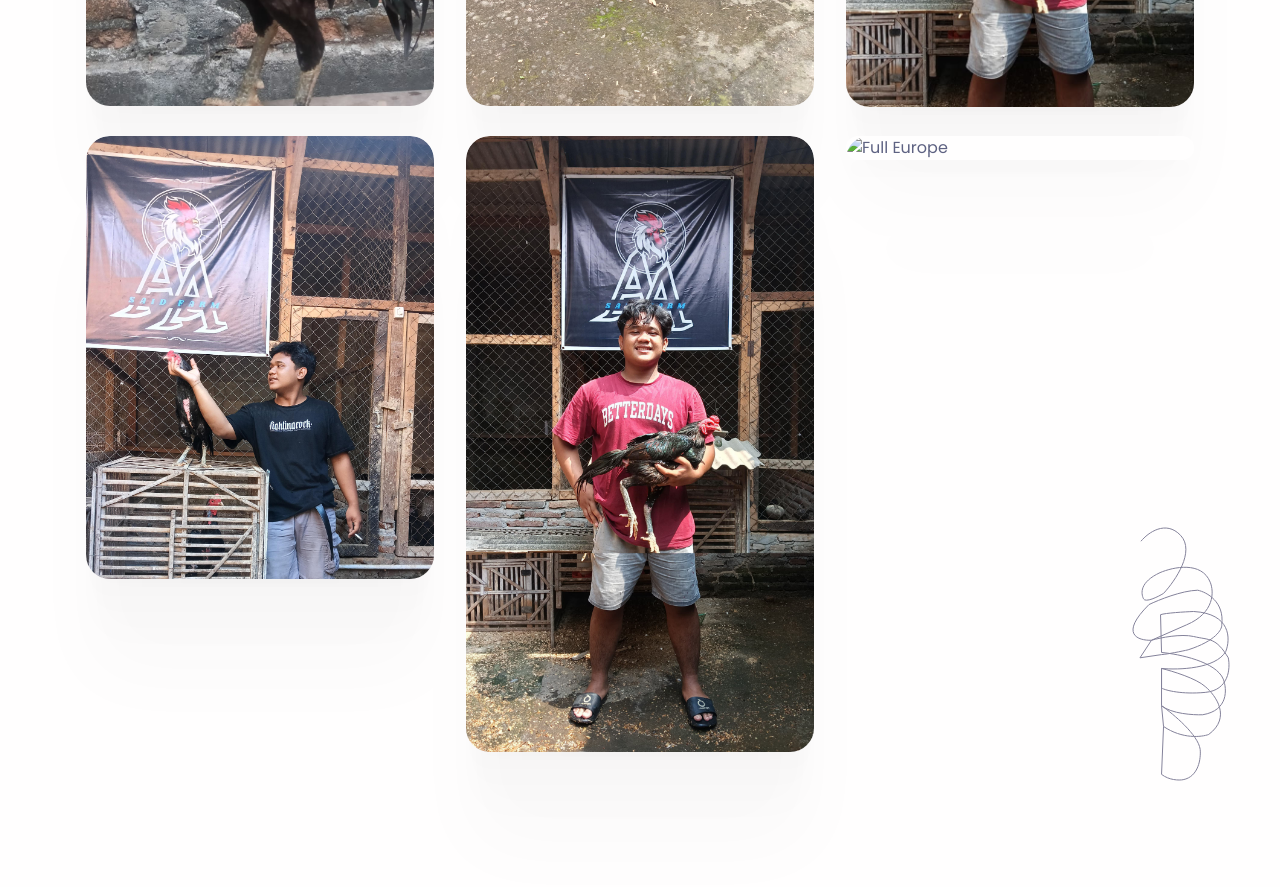
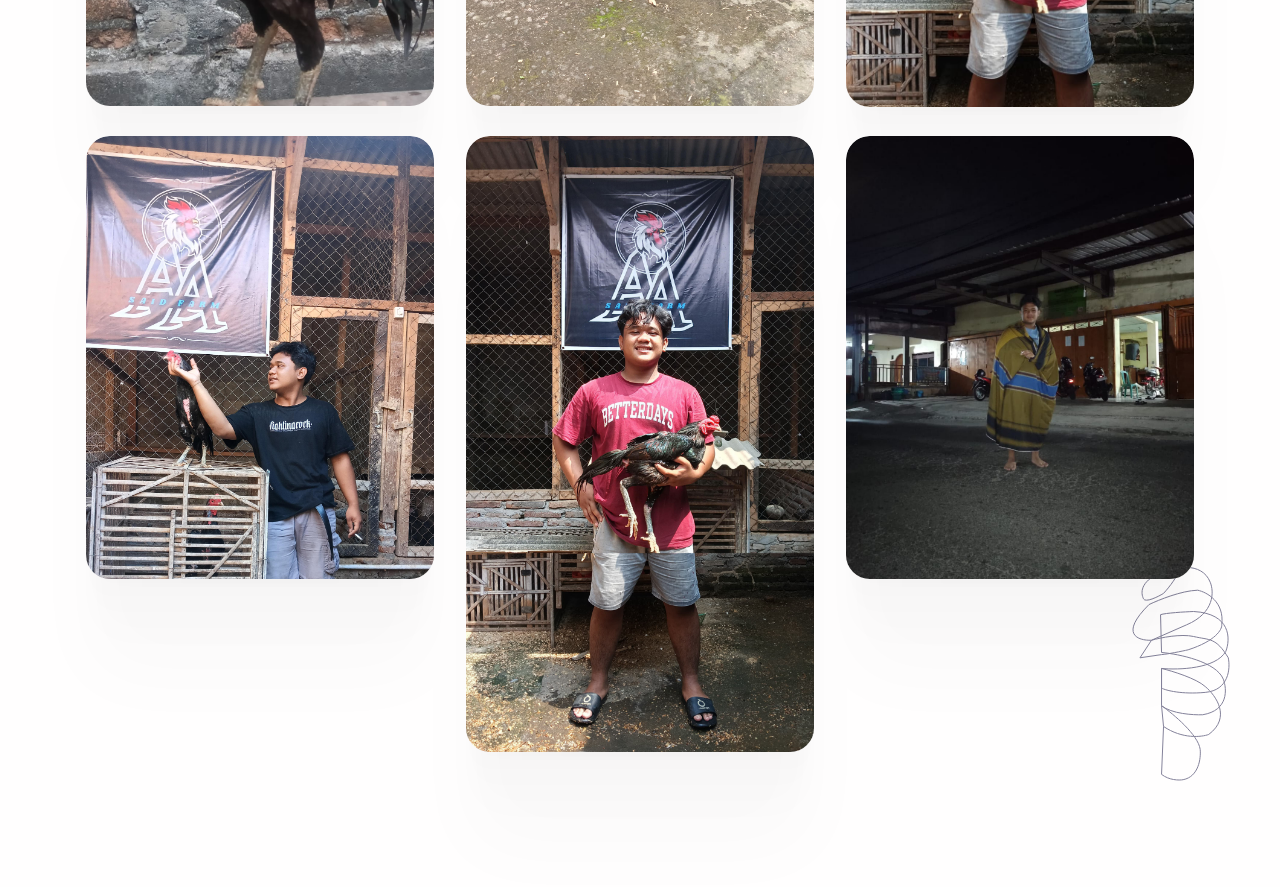
Before and after one commit to wdeiofowrh/AA, a plain HTML site: page index.html in a window 1280 px wide. Shown: the part 2060-2947 px from the top of the page. Drawn offline with Linux system fonts and the light colour scheme; a web font is replaced by a local one.

Commit message:
Update index.html

```diff
--- a/index.html
+++ b/index.html
@@ -157,7 +157,7 @@
               </div>
             </div>
             <div class="col-md-4 mb-4">
-              <div class="card overflow-hidden shadow"> <img class="card-img-top" src="assets/img/ajn/10.png" alt="Full Europe" />
+              <div class="card overflow-hidden shadow"> <img class="card-img-top" src="assets/img/ajn/10.jpg" alt="Full Europe" />
               </div>
             </div>
           </div>
```
